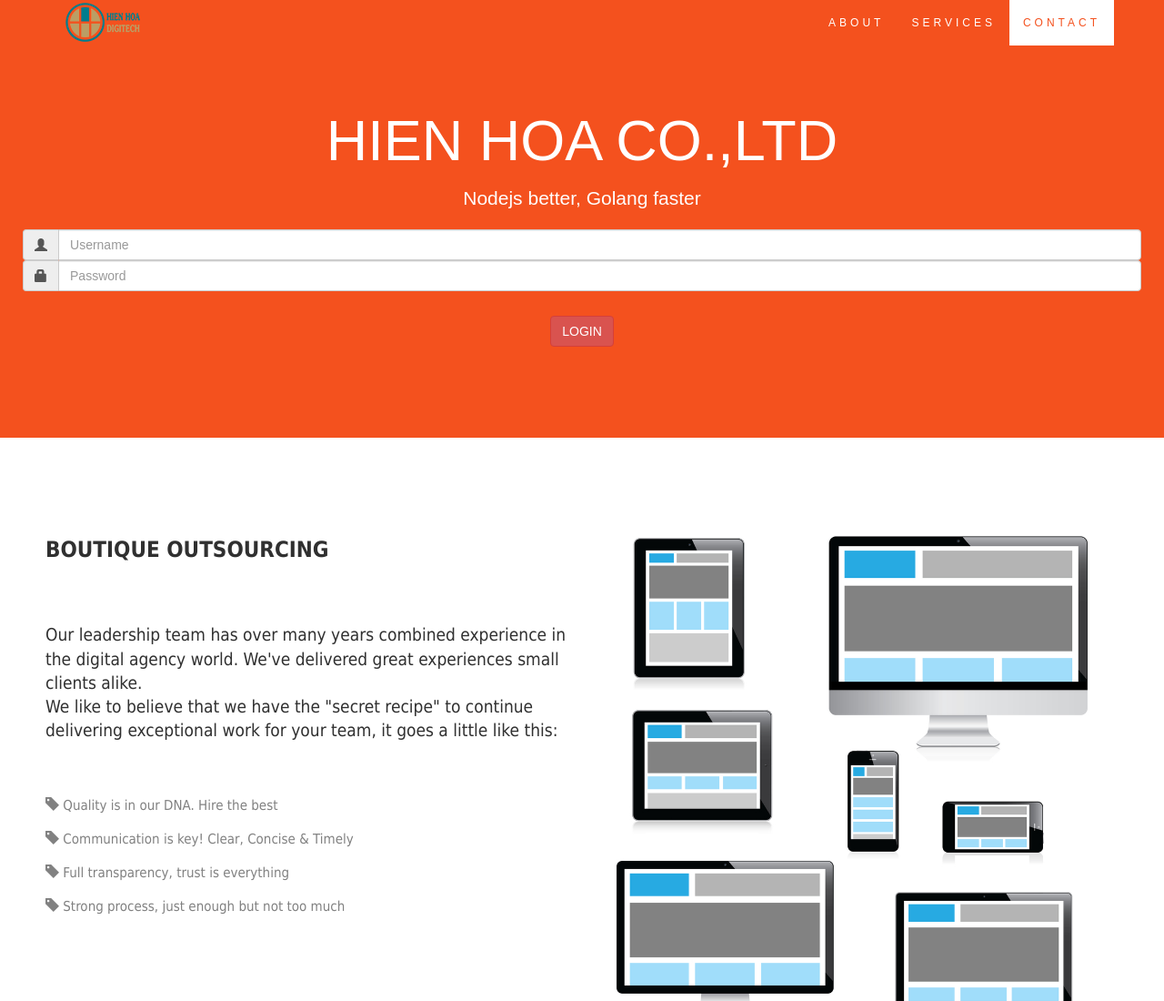
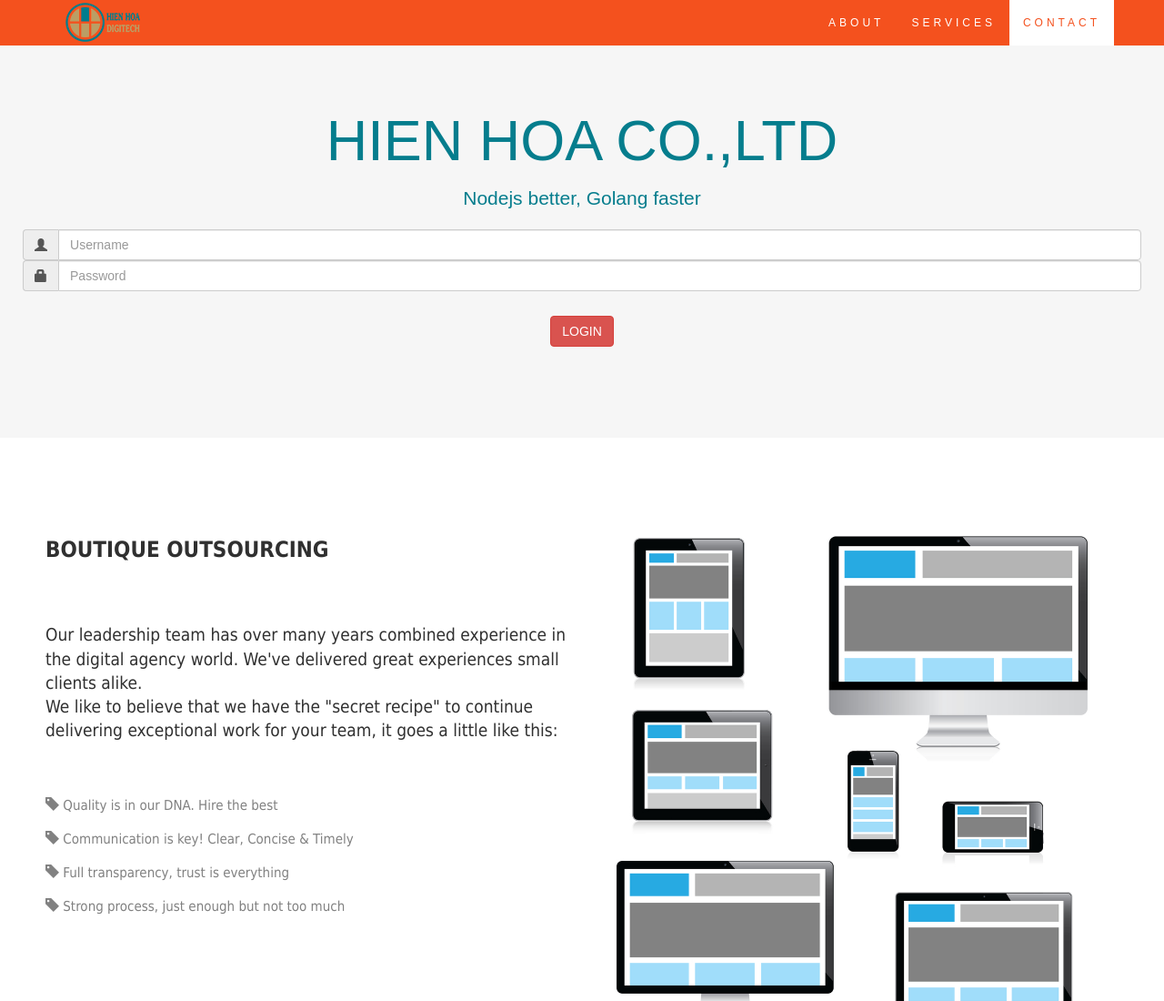
Before and after one commit to nhatvhm/hienhoa, a website: page client/index.html in a window 1280 px wide. Shown: the top 1100 px of the page at 91% size. Drawn offline with nearby package versions, Linux system fonts and the light colour scheme; some packages are replaced by stand-ins of ours.

Commit message:
change style css

```diff
--- a/client/css/styles.css
+++ b/client/css/styles.css
@@ -18,8 +18,8 @@
       margin-bottom: 30px;
   }
   .jumbotron {
-      background-color: #f4511e;
-      color: #fff;
+      background-color: #f6f6f6;
+      color: #057d8d;
       padding: 100px 25px;
       font-family: Arial, sans-serif;
   }
```
